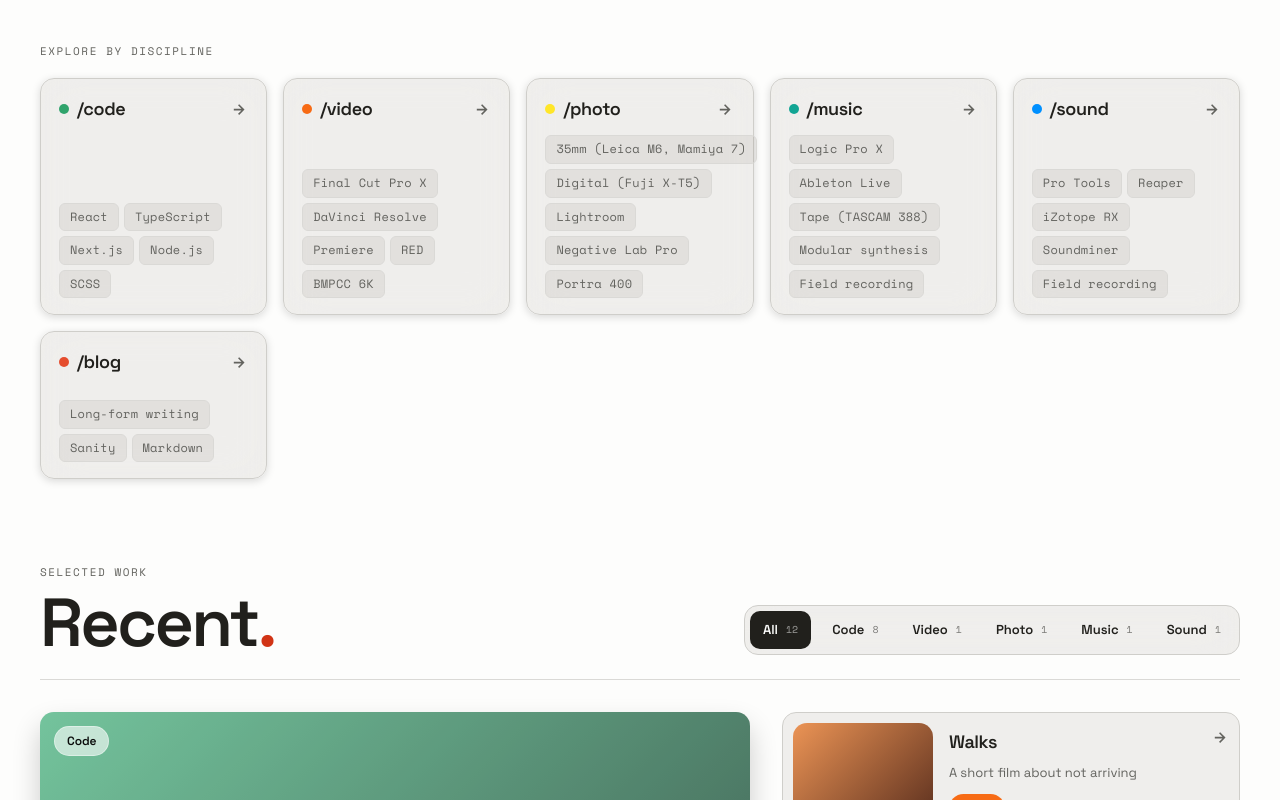
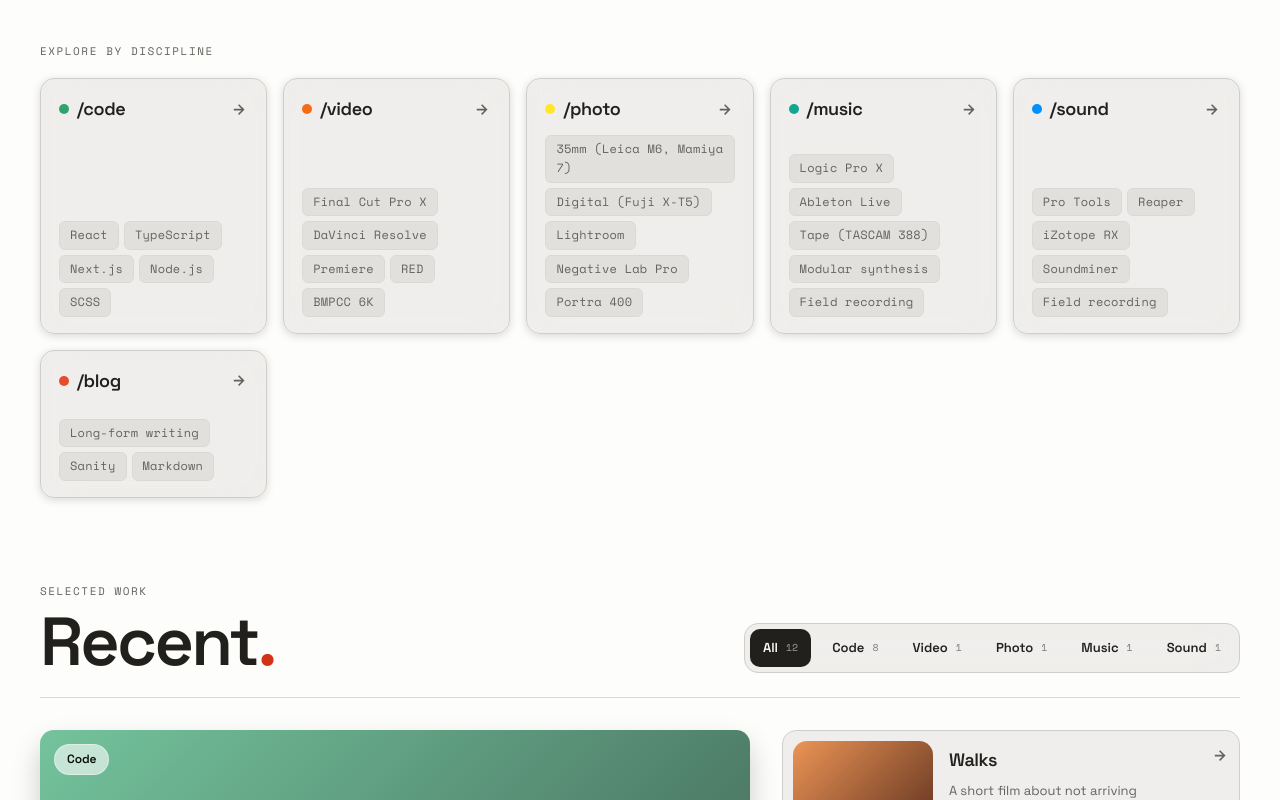
Before and after one commit to tmhnsly/portfolio, a Next.js app: page / in a window 1280 px wide. Shown: the part 820-1620 px from the top of the page. Built offline with nearby package versions, Linux system fonts and the light colour scheme.

Commit message:
fix(chip): wrap long tag labels so they don't overflow the card
Co-Authored-By: Claude Opus 4.8 (1M context) <noreply@anthropic.com>

```diff
--- a/src/components/ui/TechChip/TechChip.module.scss
+++ b/src/components/ui/TechChip/TechChip.module.scss
@@ -2,5 +2,5 @@
   display: inline-flex; padding: var(--pad-chip); border-radius: var(--radius-sm);
   border: 1px solid var(--rule-soft); background: var(--surface-soft);
   font-family: var(--font-mono); font-size: var(--fs-mono); color: var(--text-soft);
-  letter-spacing: var(--ls-mono); white-space: nowrap;
+  letter-spacing: var(--ls-mono); white-space: normal; overflow-wrap: anywhere; max-width: 100%;
 }
```
